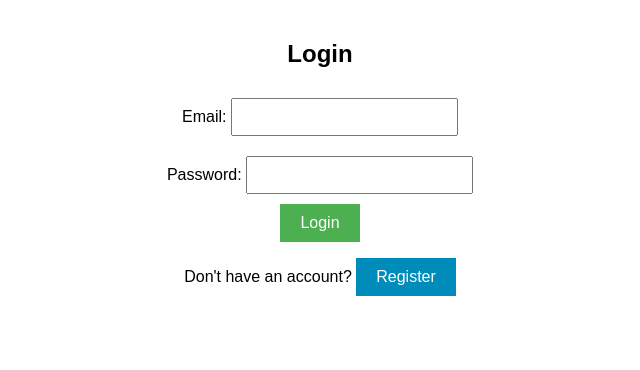
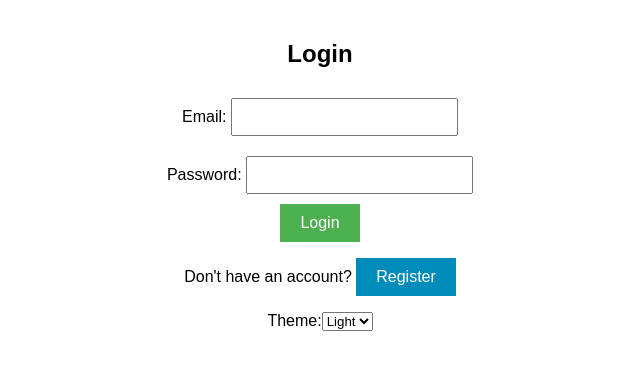
Before and after one commit to suraj101998/stock-market-dashboard, a React (Create React App) app: page / in a window 1280 px wide. Shown: the top 370 px of the page, without its empty margins (320-960 px from the left). Built offline with nearby package versions, Linux system fonts and the light colour scheme.

Commit message:
implemented themes toggles and notifications

```diff
--- a/package.json
+++ b/package.json
@@ -14,6 +14,7 @@
     "react-dom": "^18.2.0",
     "react-router-dom": "^6.21.1",
     "react-scripts": "5.0.1",
+    "styled-components": "^6.1.6",
     "web-vitals": "^2.1.4"
   },
   "scripts": {
--- a/src/App.js
+++ b/src/App.js
@@ -3,6 +3,8 @@ import React, { useState } from 'react';
 import Dashboard from './components/Dashboard/Dashboard';
 import Login from './components/Auth/Login';
 import Register from './components/Auth/Register';
+import { ThemeProvider } from '../src/contexts/ThemeContext';
+import { NotificationProvider } from '../src/contexts/NotificationContext';
 
 const App = () => {
   const [isLoggedIn, setIsLoggedIn] = useState(false);
@@ -22,6 +24,8 @@ const App = () => {
   };
 
   return (
+    <ThemeProvider>
+      <NotificationProvider>
     <div style={{ fontFamily: 'Arial, sans-serif', padding: '20px' }}>
       {!isLoggedIn && !showRegister ? (
         <Login onLogin={handleLogin} onToggleRegister={handleToggleRegister} />
@@ -31,6 +35,8 @@ const App = () => {
         <Register onRegister={handleLogin} />
       )}
     </div>
+    </NotificationProvider>
+    </ThemeProvider>
   );
 };
 
--- a/src/components/Auth/Login.js
+++ b/src/components/Auth/Login.js
@@ -1,6 +1,7 @@
 // Login.js
 import React, { useState } from 'react';
 import { login } from '../../services/auth';
+import { ThemeProvider, useTheme } from '../../contexts/ThemeContext';
 
 const loginContainerStyle = {
   textAlign: 'center',
@@ -23,6 +24,7 @@ const buttonStyle = {
 };
 
 const Login = ({ onLogin, onToggleRegister }) => {
+  const { theme, toggleTheme } = useTheme();
   const [email, setEmail] = useState('');
   const [password, setPassword] = useState('');
   const [error, setError] = useState(null);
@@ -37,7 +39,8 @@ const Login = ({ onLogin, onToggleRegister }) => {
   };
 
   return (
-    <div style={loginContainerStyle}>
+    <ThemeProvider>
+    <div style={{ ...loginContainerStyle, background: theme === 'light' ? '#fff' : '#333', color: theme === 'light' ? '#000' : '#fff' }}>
       <h2>Login</h2>
       {error && <p style={{ color: 'red' }}>{error}</p>}
       <label>Email: </label>
@@ -59,7 +62,16 @@ const Login = ({ onLogin, onToggleRegister }) => {
           Register
         </button>
       </p>
+      {/* Theme Selector */}
+      <div>
+              <label>Theme:</label>
+              <select value={theme} onChange={toggleTheme}>
+                <option value="light">Light</option>
+                <option value="dark">Dark</option>
+              </select>
+            </div>
     </div>
+    </ThemeProvider>
   );
 };
 
--- a/src/components/Auth/Register.js
+++ b/src/components/Auth/Register.js
@@ -1,6 +1,7 @@
 // Register.js
 import React, { useState } from 'react';
 import { register } from '../../services/auth';
+import { ThemeProvider, useTheme } from '../../contexts/ThemeContext';
 
 const registerContainerStyle = {
   textAlign: 'center',
@@ -23,6 +24,7 @@ const buttonStyle = {
 };
 
 const Register = ({ onRegister }) => {
+  const { theme, toggleTheme } = useTheme();
   const [email, setEmail] = useState('');
   const [password, setPassword] = useState('');
   const [confirmPassword, setConfirmPassword] = useState('');
@@ -50,7 +52,8 @@ const Register = ({ onRegister }) => {
   };
 
   return (
-    <div style={registerContainerStyle}>
+    <ThemeProvider>
+    <div style={{ ...registerContainerStyle, background: theme === 'light' ? '#fff' : '#333', color: theme === 'light' ? '#000' : '#fff' }}>
       <h2>Register</h2>
       {error && <p style={{ color: 'red' }}>{error}</p>}
       <label>Email: </label>
@@ -70,7 +73,16 @@ const Register = ({ onRegister }) => {
       <button style={buttonStyle} onClick={handleRegister}>
         Register
       </button>
+      {/* Theme Selector */}
+      <div>
+              <label>Theme:</label>
+              <select value={theme} onChange={toggleTheme}>
+                <option value="light">Light</option>
+                <option value="dark">Dark</option>
+              </select>
+            </div>
     </div>
+    </ThemeProvider>
   );
 };
 
--- a/src/components/Dashboard/Dashboard.js
+++ b/src/components/Dashboard/Dashboard.js
@@ -3,6 +3,8 @@ import StockWidget from './StockWidget';
 import { fetchRealTimeData } from '../../services/stockService';
 import { DndProvider } from 'react-dnd';
 import { HTML5Backend } from 'react-dnd-html5-backend';
+import { ThemeProvider, useTheme } from '../../contexts/ThemeContext';
+import { NotificationProvider, useNotifications } from '../../contexts/NotificationContext';
 
 const dashboardContainerStyle = {
   margin: '20px',
@@ -37,6 +39,8 @@ const buttonHoverStyle = {
 };
 
 const Dashboard = ({ onLogout }) => {
+  const { theme, toggleTheme } = useTheme();
+  const { enableNotifications, toggleNotifications } = useNotifications();
   const [allRealTimeData, setAllRealTimeData] = useState([]);
   const [displayedWidgets, setDisplayedWidgets] = useState([]);
   const [searchTerm, setSearchTerm] = useState('');
@@ -116,13 +120,38 @@ const Dashboard = ({ onLogout }) => {
   };
 
   return (
+    <ThemeProvider>
+      <NotificationProvider>
         <DndProvider backend={HTML5Backend}>
-      <div style={dashboardContainerStyle}>
+          <div style={{ ...dashboardContainerStyle, background: theme === 'light' ? '#fff' : '#333', color: theme === 'light' ? '#000' : '#fff' }}>
             <h2>Dashboard</h2>
+
+            {/* Theme Selector */}
+            <div>
+              <label>Theme:</label>
+              <select value={theme} onChange={toggleTheme}>
+                <option value="light">Light</option>
+                <option value="dark">Dark</option>
+              </select>
+            </div>
+
+            {/* Notifications Toggle */}
+            <div>
+              <label>Notifications:</label>
+              <input
+                type="checkbox"
+                checked={enableNotifications}
+                onChange={toggleNotifications}
+              />
+            </div>
+
+            {/* Search */}
             <div>
               <label>Search: </label>
               <input style={inputStyle} type="text" value={searchTerm} onChange={handleSearch} />
             </div>
+
+            {/* Sort By */}
             <div>
               <label>Sort By: </label>
               <select style={selectStyle} value={sortBy} onChange={handleSort}>
@@ -134,6 +163,8 @@ const Dashboard = ({ onLogout }) => {
                 <option value="desc">Descending</option>
               </select>
             </div>
+
+            {/* Displayed Widgets */}
             <div>
               {displayedWidgets.map((stock, index) => (
                 <StockWidget
@@ -146,6 +177,8 @@ const Dashboard = ({ onLogout }) => {
                 />
               ))}
             </div>
+
+            {/* Logout Button */}
             <button
               style={{ ...buttonStyle, ...(isButtonHovered && buttonHoverStyle) }}
               onClick={onLogout}
@@ -154,8 +187,10 @@ const Dashboard = ({ onLogout }) => {
             >
               Logout
             </button>
+
+            {/* Remove Selected Widgets Button */}
             <button
-          style={{ ...buttonStyle, backgroundColor: 'blue' }}
+              style={{ ...buttonStyle, backgroundColor: 'blue', marginTop: '10px' }}
               onClick={handleRemoveWidgets}
               onMouseOver={() => setIsButtonHovered(true)}
               onMouseOut={() => setIsButtonHovered(false)}
@@ -164,7 +199,10 @@ const Dashboard = ({ onLogout }) => {
             </button>
           </div>
         </DndProvider>
+      </NotificationProvider>
+    </ThemeProvider>
   );
+
 };
 
 export default Dashboard;
--- /dev/null
+++ b/src/contexts/NotificationContext.js
@@ -0,0 +1,26 @@
+// NotificationContext.js
+import { createContext, useState, useContext } from 'react';
+
+const NotificationContext = createContext();
+
+export const NotificationProvider = ({ children }) => {
+  const [enableNotifications, setEnableNotifications] = useState(true);
+
+  const toggleNotifications = () => {
+    setEnableNotifications((prev) => !prev);
+  };
+
+  return (
+    <NotificationContext.Provider value={{ enableNotifications, toggleNotifications }}>
+      {children}
+    </NotificationContext.Provider>
+  );
+};
+
+export const useNotifications = () => {
+  const context = useContext(NotificationContext);
+  if (!context) {
+    throw new Error('useNotifications must be used within a NotificationProvider');
+  }
+  return context;
+};
--- /dev/null
+++ b/src/contexts/ThemeContext.js
@@ -0,0 +1,26 @@
+// ThemeContext.js
+import { createContext, useContext, useState, useCallback } from 'react';
+
+const ThemeContext = createContext();
+
+export const ThemeProvider = ({ children }) => {
+  const [theme, setTheme] = useState('light'); // You might have 'dark' as an option too
+
+  const toggleTheme = useCallback(() => {
+    setTheme((prevTheme) => (prevTheme === 'light' ? 'dark' : 'light'));
+  }, []);
+
+  return (
+    <ThemeContext.Provider value={{ theme, toggleTheme }}>
+      {children}
+    </ThemeContext.Provider>
+  );
+};
+
+export const useTheme = () => {
+  const context = useContext(ThemeContext);
+  if (!context) {
+    throw new Error('useTheme must be used within a ThemeProvider');
+  }
+  return context;
+};
```
Also changed, not shown: 1 other file (tests, documents, lock files or other folders). Lines whose indentation alone changed are shown as unchanged.
